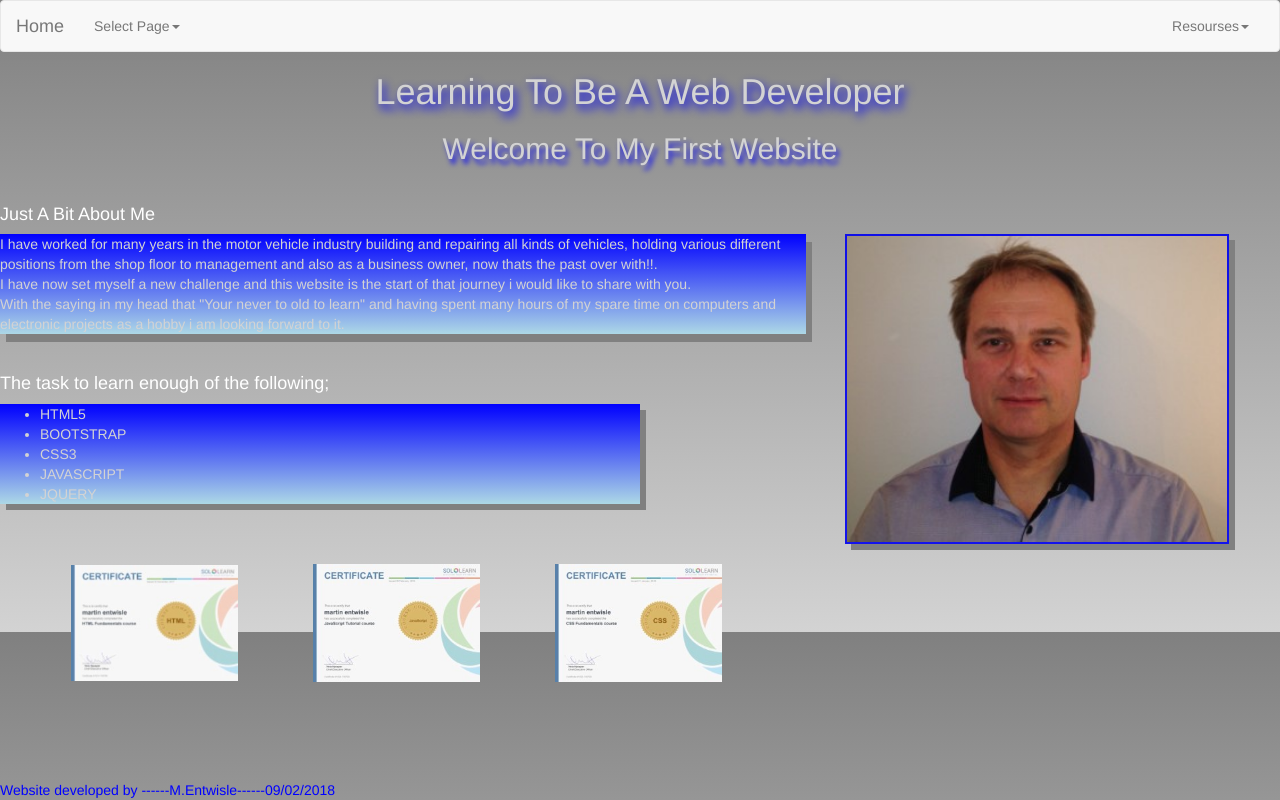
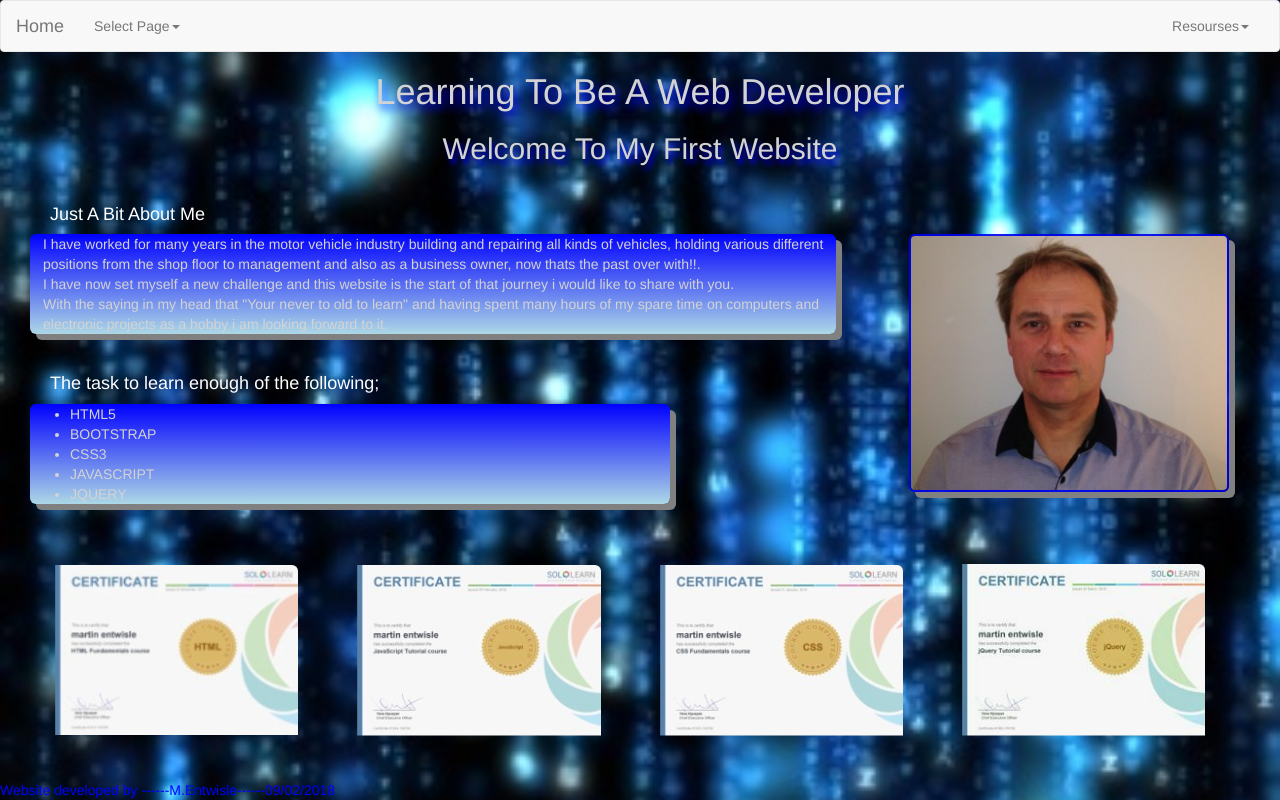
Before and after one commit to arrowstraight/mywedsite, a plain HTML site: page index.html in a window 1280 px wide. Drawn offline with nearby package versions, Linux system fonts and the light colour scheme.

Commit message:
style changes
more content tyding up layout

```diff
--- a/index.html
+++ b/index.html
@@ -86,7 +86,7 @@
 	   <H4 class="secondsub"> Just A Bit About Me </H4>
 
 	   <div>
-	     <img src="mart-pic.JPG" class="mart-pic" alt="picture of me">
+	    <img src="mart-pic.JPG" class="mart-pic" alt="picture of me">
 	   </div>
 
 	   <div>
@@ -123,8 +123,9 @@
 	   <div id="solocerts">
 
 	      <img src="htmlcert.JPG" alt="HTML CERTIFICATE" class="certs">
-	     <img src="scriptcert.JPG" alt="JAVASCRIPT CERTIFICATE"class="certs">
-	      <img src="csscert.JPG" alt="CSS CERTIFICATE"class="certs">
+	     <img src="scriptcert.JPG" alt="JAVASCRIPT CERTIFICATE" class="certs">
+	      <img src="csscert.JPG" alt="CSS CERTIFICATE" class="certs">
+	      <img src="jquerycert.JPG" alt="JQUERY CERTIFICATE" class="certs">
 	   </div>
 
 
--- a/martinmain.css
+++ b/martinmain.css
@@ -1,10 +1,11 @@
 .mart-pic {
-  width: 30%;
+  width: 25%;
   height: auto;
   border: 2px solid rgba(0,0,240,0.9);
   float:right;
-  margin: 0% 4% 4% 4%;
+  margin: 0% 4% 0% 4%;
   box-shadow: 6px 6px grey;
+  border-radius: 6px;
 }
 
 .mainheading {
@@ -21,10 +22,13 @@ text-shadow:3px 5px 5px rgba(0,0,250,0.8);
 .maintext {
 background:linear-gradient(blue,lightblue);
 width:63%;
-box-shadow: 6px 8px grey;
+box-shadow: 6px 6px grey;
 color: lightgray;
+margin-left: 30px;
+padding-left: 13px;
+border-radius: 6px;
+}
 
-}
 footer {
 position: fixed;
 left: 0;
@@ -33,18 +37,20 @@ width: 100%;
 color: blue;
 text-align: left;
 }
-.orderlist  {
+.orderlist {
 position:relative;
 background: linear-gradient(blue,lightblue);
 box-shadow: 6px 6px grey;
 width: 50%;
 color: lightgrey;
+margin-left: 30px;
+border-radius: 6px;
 }
-
+/*
 body {
 	background: linear-gradient(gray,lightgray);
 }
-
+*/
 .secondsub {
 
 color: white;
@@ -61,10 +67,12 @@ color: white;
 }
 .certs {
 display: inline-block;
-margin: 0px;
-padding-left:9%;
-width: 30%;
+margin-left: 4px;
+padding-left: 4%;
+padding-bottom: 3%;
+width: 23%;
 height: auto;
+border-radius: 6px;
 }
 
 #solocerts{
@@ -77,5 +85,13 @@ height: auto;
 max-width: auto;
 overflow-y: hidden;
 overflow-x: auto;
+}
 
+body{
+background: url(rainingnum.jpg) no-repeat center center fixed;
+background-size: cover;
+background-color: blue;
 }
+h4{
+margin-left: 50px;
+}
```
Also changed, not shown: jquerycert.jpg (added), rainingnum.jpg (added).
